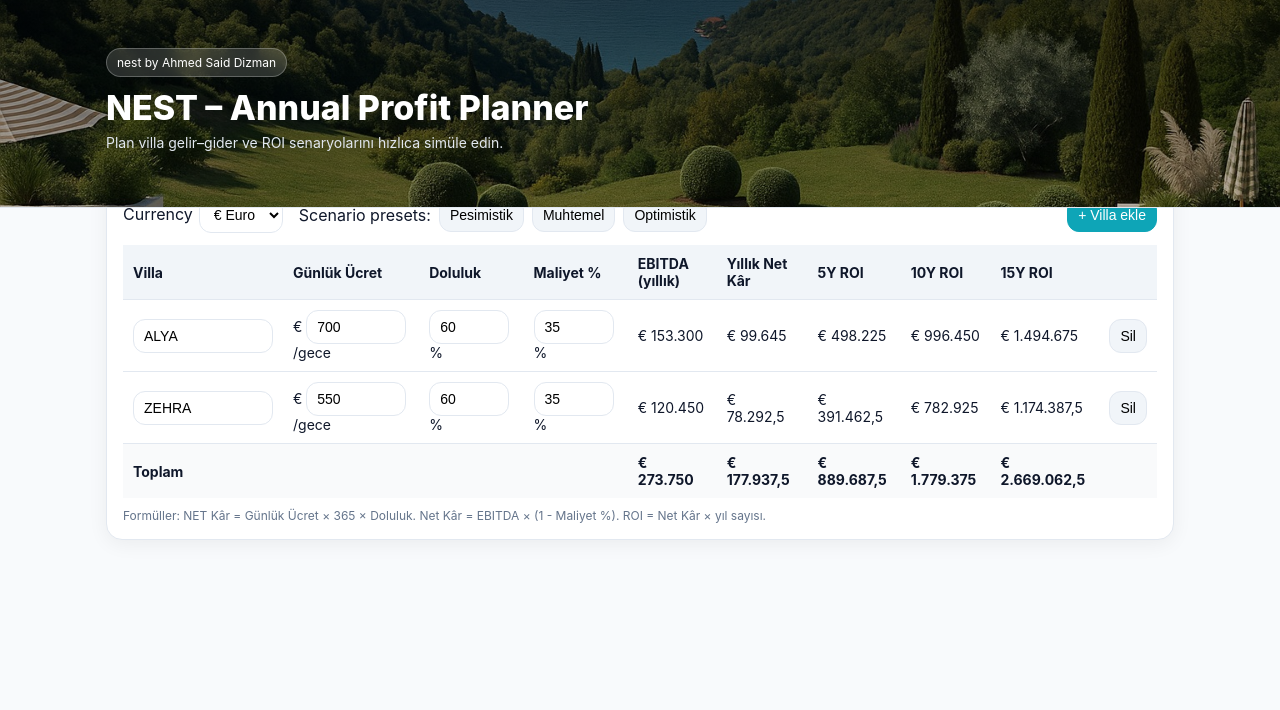
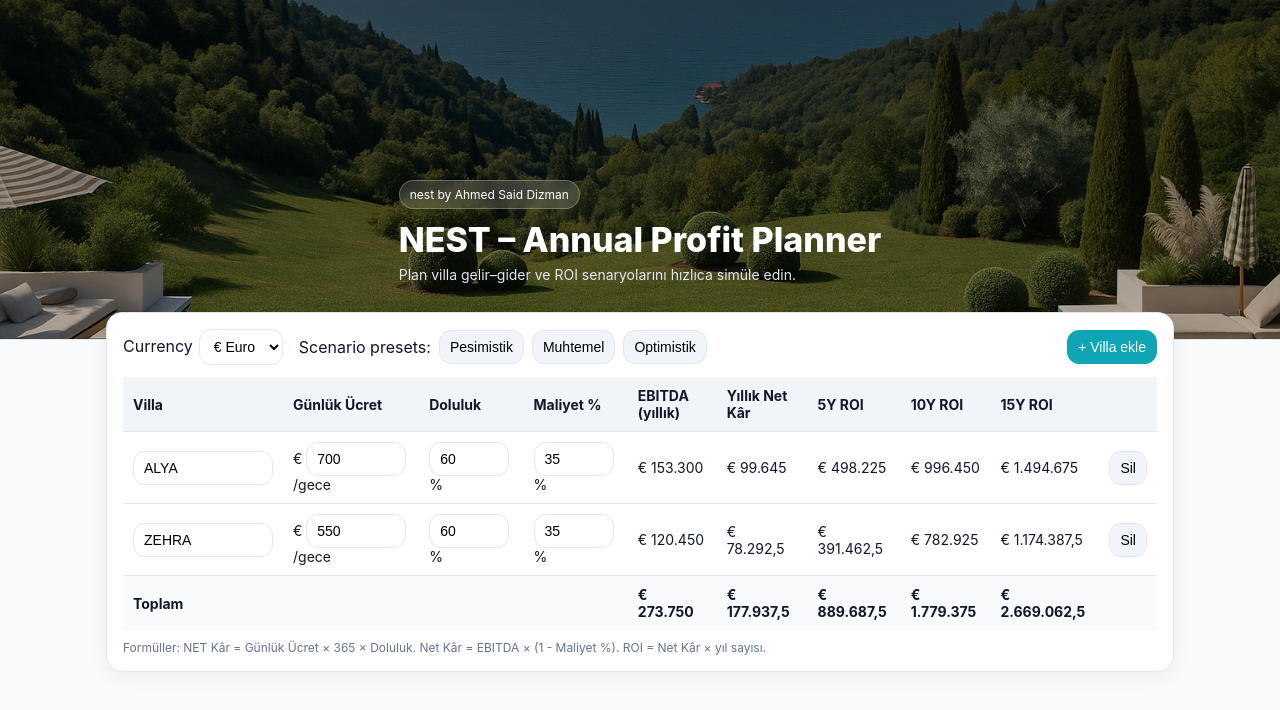
Before and after one commit to dirvass/nest-planner, a React (Vite) app: page / in a window 1280 px wide. Shown: the top 710 px of the page. Built offline with nearby package versions, Linux system fonts and the light colour scheme.

Commit message:
Update styles.css

```diff
--- a/src/styles.css
+++ b/src/styles.css
@@ -10,6 +10,34 @@
 *{box-sizing:border-box}
 html,body,#root{height:100%}
 body{margin:0;font-family:Inter, system-ui, -apple-system, Segoe UI, Roboto, Arial, sans-serif;background:var(--bg);color:var(--ink);}
+
+.header {
+  position: relative;
+  overflow: hidden;
+  border-bottom: 1px solid var(--border);
+  background:
+    linear-gradient(180deg, rgba(0,0,0,.55), rgba(0,0,0,.25)),
+    url("/hero.jpg") center/cover no-repeat;
+  color: #fff;
+  height: 340px; /* previously auto — add a fixed height */
+  display: flex;
+  align-items: flex-end; /* ensures text sits nicely above bottom edge */
+}
+
+.header-inner {
+  max-width: 1100px;
+  margin: 0 auto;
+  padding: 48px 16px 56px;
+}
+
+.container {
+  max-width: 1100px;
+  margin: 0 auto;
+  padding: 0 16px;
+  margin-top: -60px; /* reduce this or remove it if text is hidden */
+  position: relative;
+  z-index: 2;
+}
 
 .header{
   position:relative; overflow:hidden; border-bottom:1px solid var(--border);
```
